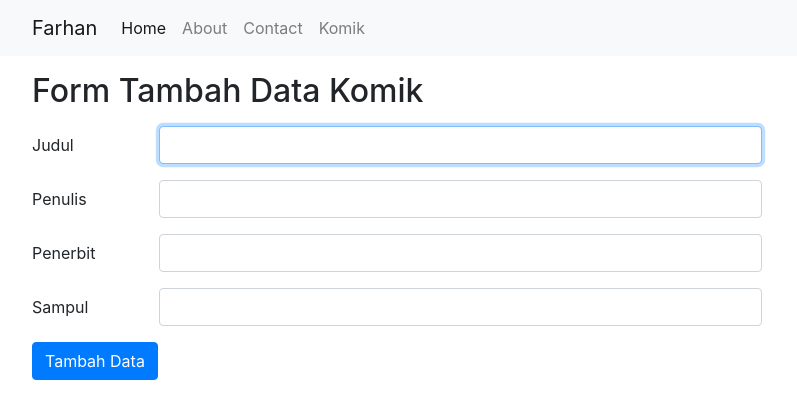
After one commit to farhanpw/rekweb2020_183040102_ci4app, a CodeIgniter 4 app: template app/Views/komik/create.php in a window 1280 px wide. The commit adds this page. Shown: the top 419 px of the page, without its empty margins (53-850 px from the left). Run offline with PHP 8.4 and a stand-in for CodeIgniter, Linux system fonts and the light colour scheme; the template is opened without the code that fills it, so the values that code supplies are empty; some libraries are stand-ins or nearby versions.

Commit message:
InsertData

```diff
--- a/app/Config/Routes.php
+++ b/app/Config/Routes.php
@@ -33,6 +33,7 @@ $routes->setAutoRoute(true);
 // route since we don't have to scan directories.
 $routes->get('/', 'Pages::index');
 
+$routes->get('/komik/create', 'Komik::create');
 $routes->get('/komik/(:segment)', 'Komik::detail/$1');
 // $routes->get('coba/index', 'Coba::index');
 // $routes->get('coba/about', 'Coba::about');
--- a/app/Models/KomikModel.php
+++ b/app/Models/KomikModel.php
@@ -8,6 +8,7 @@ class KomikModel extends Model
 {
     protected $table = 'komik';
     protected $useTimestamps = true;
+    protected $allowedFields = ['judul', 'slug', 'penulis', 'penerbit', 'sampul'];
 
     public  function getKomik($slug = false)
     {
--- /dev/null
+++ b/app/Views/komik/create.php
@@ -0,0 +1,44 @@
+<?= $this->extend('layout/template'); ?>
+
+<?= $this->section('content'); ?>
+<div class="container">
+    <div class="row">
+        <div class="col-8">
+            <h2 class="my-3">Form Tambah Data Komik</h2>
+            <form action="/komik/save" method="POST">
+                <?= csrf_field(); ?>
+                <div class="form-group row">
+                    <label for="judul " class="col-sm-2 col-form-label">Judul</label>
+                    <div class="col-sm-10">
+                        <input type="text" class="form-control" id="judul " name="judul" autofocus>
+                    </div>
+                </div>
+                <div class="form-group row">
+                    <label for="penulis" class="col-sm-2 col-form-label">Penulis</label>
+                    <div class="col-sm-10">
+                        <input type="text" class="form-control" id="penulis" name="penulis">
+                    </div>
+                </div>
+                <div class="form-group row">
+                    <label for="penerbit" class="col-sm-2 col-form-label">Penerbit</label>
+                    <div class="col-sm-10">
+                        <input type="text" class="form-control" id="penerbit" name="penerbit">
+                    </div>
+                </div>
+                <div class="form-group row">
+                    <label for="sampul" class="col-sm-2 col-form-label">Sampul</label>
+                    <div class="col-sm-10">
+                        <input type="text" class="form-control" id="sampul" name="sampul">
+                    </div>
+                </div>
+                <div class="form-group row">
+                    <div class="col-sm-10">
+                        <button type="submit" class="btn btn-primary">Tambah Data</button>
+                    </div>
+                </div>
+            </form>
+        </div>
+    </div>
+</div>
+
+<?= $this->endSection(); ?>
--- a/app/Views/komik/detail.php
+++ b/app/Views/komik/detail.php
@@ -8,7 +8,7 @@
             <div class="card mb-3" style="max-width: 540px;">
                 <div class="row no-gutters">
                     <div class="col-md-4">
-                        <img src="/img/<?= $komik['sampul']; ?>" class="card-img" alt="...">
+                        <img src="/img/<?= $komik['slug']; ?>" class="card-img" alt="...">
                     </div>
                     <div class="col-md-8">
                         <div class="card-body">
```
Also changed, not shown: app/Controllers/Komik.php (+31 -0 lines), app/Views/komik/index.php (+7 -1 lines).
